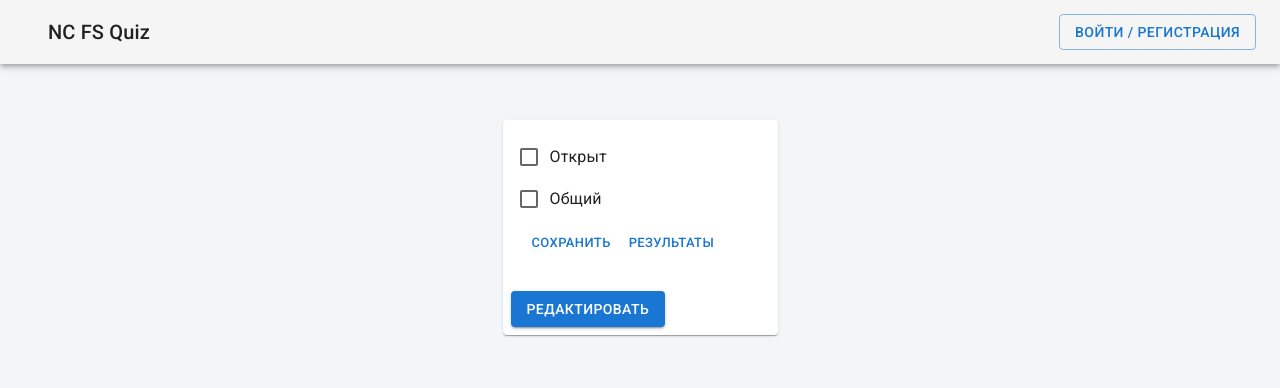
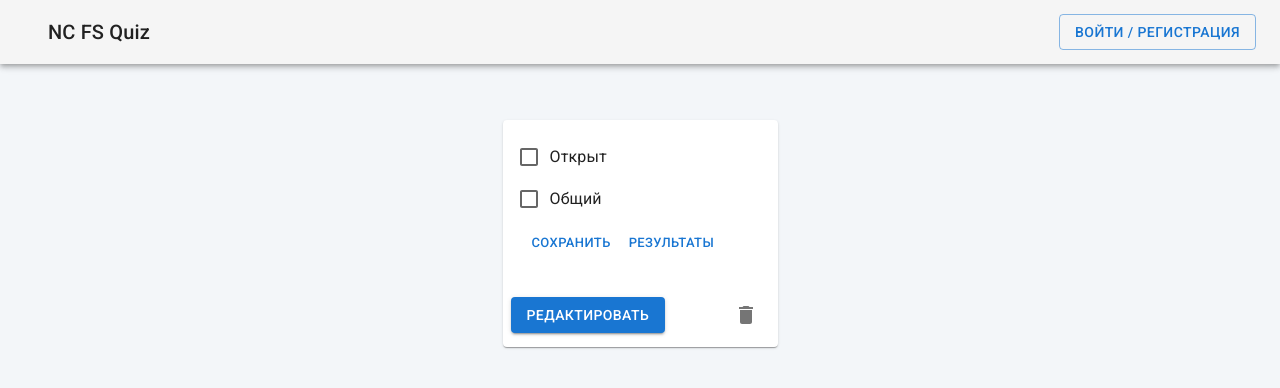
Before and after one commit to AnastasiaKurochkina/quiz, a React (Create React App) app in the folder client/nc-quiz/: page /myquiz in a window 1280 px wide. Shown: the top 388 px of the page. Built offline with nearby package versions, Linux system fonts and the light colour scheme; no server answers.

Commit message:
created deleted icon in listQuiz

```diff
--- a/client/nc-quiz/src/components/QuizItem/QuizItem.tsx
+++ b/client/nc-quiz/src/components/QuizItem/QuizItem.tsx
@@ -1,15 +1,18 @@
-import {Checkbox, FormControlLabel, FormGroup} from "@mui/material";
+import {Alert, Checkbox, FormControlLabel, FormGroup, Snackbar} from "@mui/material";
 import {Button, Card, CardActions, CardContent, Typography} from "@mui/material";
 import './QuizItem.css';
 import {Link} from "react-router-dom";
 import * as React from "react";
 import {useHttp} from "../../hooks/http-request";
 import {useState} from "react";
+import IconButton from "@mui/material/IconButton";
+import DeleteIcon from '@mui/icons-material/Delete';
 
 export default function QuizItem(props: any) {
 
     const {loading, request, error} = useHttp();
 
+    const [deleted, setDeleted] = useState<boolean>(false);
     const [checked, setChecked] = useState({
             privateQuiz: props.details.privateQuiz,
             open: props.details.open
@@ -34,10 +37,24 @@ export default function QuizItem(props: any) {
         } catch (e) {
         }
     }
+    const deleteQuiz = async ()=>{
+        console.log('delete')
+        try {
+            const data = await request(`/myquiz/delete/${props.details._id}`, 'DELETE');
+
+            if(data.message == 'Quiz удален') {
+                setDeleted(true)
+                setTimeout(() => {
+                    setDeleted(false);
+                }, 6000);
+            }
+        } catch (e) {
+        }
+    }
 
     return (
         <div className="QuizItem">
-            <Card sx={{ minWidth: 275 }}>
+            <Card sx={{ minWidth: 275}}>
                 <CardContent>
                     <Typography variant="h5" component="div">
                         {props.details.title}
@@ -58,10 +75,19 @@ export default function QuizItem(props: any) {
                     </FormGroup>
                 </CardContent>
 
-                <CardActions>
+                <CardActions sx={{display: "flex", justifyContent: "space-between"}}>
                     <Button component={Link} to={`edit/${props.details._id}`} variant="contained" href="myquiz/edit" size="medium">Редактировать</Button>
+                    <IconButton aria-label="delete" size="large" >
+                        <DeleteIcon onClick={deleteQuiz}/>
+                    </IconButton>
                 </CardActions>
             </Card>
+
+            <Snackbar open={deleted} autoHideDuration={4000}>
+                <Alert severity="success" sx={{ width: '100%' }}>
+                    Quiz удален
+                </Alert>
+            </Snackbar>
         </div>
     );
 }
--- a/package.json
+++ b/package.json
@@ -17,6 +17,7 @@
   },
   "homepage": "https://gitlab.com/nc-samara-frontend-school/2021/development/fs_project_3#readme",
   "dependencies": {
+    "@mui/icons-material": "^5.4.2",
     "@reduxjs/toolkit": "^1.7.1"
   }
 }
```
